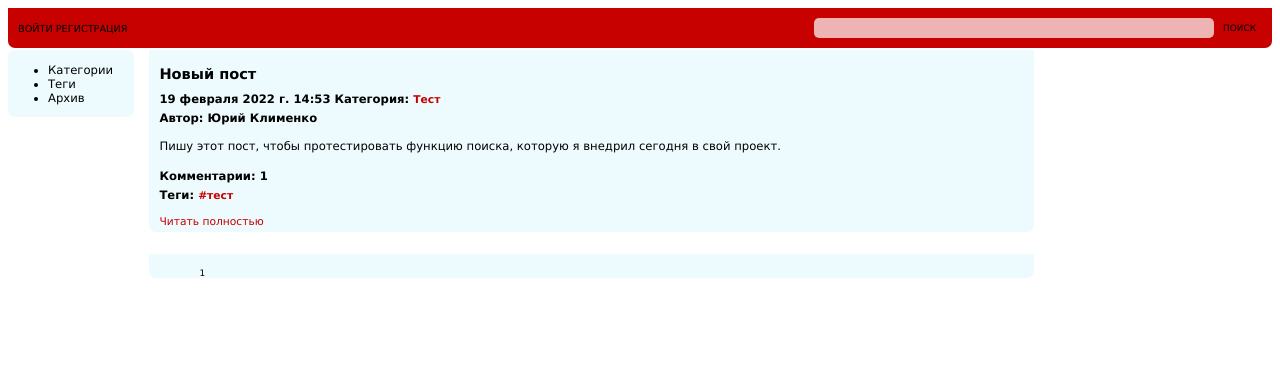
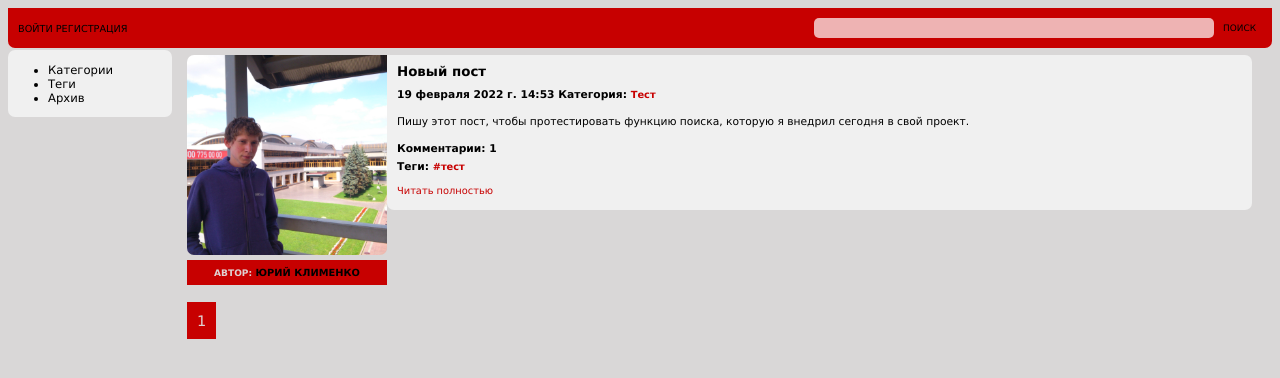
Before and after one commit to YYKlimenko/Blog, a Django app: a page that uses blog/templates/blog/base.html in a window 1280 px wide. Shown: the top 378 px of the page. Run offline with Django 4.2, Linux system fonts and the light colour scheme; data comes from the database, SQL or seed files in the repository; both versions use the stored data as it was after the commit.

Commit message:
CSS-оформление, дальнейшая проработка

```diff
--- a/blog/static/blog/css/styles.css
+++ b/blog/static/blog/css/styles.css
@@ -2,6 +2,14 @@
     box-sizing: border-box;
     font-family: Verdana, Helvetica, Arial, sans-serif;
     font-size: 92%;
+}
+
+a{
+    text-decoration: none
+}
+
+body{
+    background: #d9d7d7;
 }
 
 *:focus {outline:none !important}
@@ -19,8 +27,13 @@ input[type=text]:hover{
     opacity:100%;
 }
 
+img{
+    width: 10%;
+    height: 10%;
+}
 
 .page{
+        background: #e0d3d3;
         display: flex;
         flex-direction: column;
 }
@@ -28,7 +41,6 @@ input[type=text]:hover{
 
 /* HEADER */
 .header{
-        width:100%;
         padding-left: 10px;
         padding-right: 10px;
         line-height: 40px;
@@ -43,6 +55,7 @@ input[type=text]:hover{
 }
 
 .login_info{
+
    color:#e0d3d3;
 }
 .login_info a{
@@ -56,10 +69,7 @@ input[type=text]:hover{
 
 .login_info a:hover{
         color: #e0d3d3;
-
-
 }
-
 .search-form{
 
 }
@@ -82,36 +92,72 @@ input[type=text]:hover{
 
 /* BODY */
 .body_page{
+    align-items: flex-start;
+    background: #d9d7d7;
     padding-top:2px;
     display: flex;
     flex-direction: row;
     justify-content: flex-start;
+}
+
+.sidebar{
+        flex-grow:1;
+        background: #f0f0f0;
+        border-radius: 7px 7px 7px 7px;
+        font-size: 120%;
+        padding-right:20px;
+        }
+
+.cont{
+    display: flex;
+    flex-direction: column;
+    flex-grow:7;
+    margin-left: 15px;
+}
+
+.content{
         align-items: flex-start;
+        display: flex;
+        flex-direction: row;
+        justify-content: flex-start;
+        border:0px solid black;
+        padding-top: 5px;
+        padding-right: 20px;
+        margin-bottom: 5px;
 
 }
-.sidebar{
-        flex-grow:1;
-        min-width: 10%;
-        max-width:10%;
-        background: #edfbff;
-        border-radius: 7px 7px 7px 7px;
-        font-size: 120%;
+.block-titul img{
+    display: flex;
+    flex-direction: column;
 }
-.cont{
-        max-width: 70%;
-        flex-grow:7;
-        margin-left: 15px;
+
+.block-titul-image img{
+    object-fit: cover;
+    height: 200px;
+    width: 200px;
+    border-radius: 7px 0px 7px 7px;
 
 }
 
-.content{
-        border:0px solid black;
-        padding-top: 5px;
+.block-titul-author{
+    height: 25px;
+    line-height: 25px;
+    text-align: center;
+    background: #c70000;
+    text-transform: uppercase;
+}
+
+.author{
+    color: #e0d3d3;
+}
+
+
+.block-text{
+    flex-grow:1;
+    background: #f0f0f0;
     padding-left: 10px;
-        padding-right: 20px;
-        margin-bottom: 5px;
-        background: #edfbff;
-        border-radius: 0px 0px 7px 7px;
+    padding-right: 10px;
+    border-radius: 0px 7px 7px 7px;
 }
 
 .content h1{
@@ -138,3 +184,39 @@ input[type=text]:hover{
 .content a:hover{
     text-decoration: underline;
 }
+
+
+.paginator{
+    display: flex;
+    flex-direction: row;
+    justify-content: flex-start;
+
+
+}
+
+.paginator2{
+    font-size: 150%;
+    background: #c70000;
+    color: #e0d3d3;
+    border: 0px solid black;
+    padding: 10px;
+    margin-right: 5px;
+
+}
+
+.paginator3{
+    font-size: 150%;
+    background: #f0f0f0;
+    border: 0px solid black;
+    padding: 10px;
+    margin-right: 5px;
+}
+.paginator3 a{
+    text-decoration: none;
+}
+
+.paginator3:hover{
+    background: #c70000;
+    color: #e0d3d3;
+    text-decoration: none;
+}
--- a/blog/templates/blog/base.html
+++ b/blog/templates/blog/base.html
@@ -16,7 +16,7 @@
         <div class="header">
             <div class="login_info">
             {% if request.user.is_authenticated %}
-            Добро пожаловать, {{ user.username }}<a href="{% url 'logout' %}">   Выйти</a>
+            Добро пожаловать, {{ user.username }}<a href="{% url 'logout' %}"> Выйти</a>
             {% else %}
             <a href="{% url 'login' %}"> Войти </a><a href="{% url 'register' %}"> Регистрация </a>
             {% endif %}
@@ -38,8 +38,9 @@
                      <li>Архив</li>
                 </ul>
             </div>
-            <div class="cont">{% block content %} {% endblock %}</div>
-    </div>
+          <div class="cont">{% block content %} {% endblock %}</div>
+        </div>
+     </div>
 
 </body>
 </html>
--- a/blog/templates/blog/index.html
+++ b/blog/templates/blog/index.html
@@ -2,35 +2,50 @@
 
 {% block title %} Блог — Главная страница {% endblock %}
 
-
 {% block content %}
-
     {% for post in posts %}
         <div class="content">
-        <h1 id="{{ post.id }}">{{ post.title }}</h1>
+            <div class="block-titul">
+                <div class="block-titul-image">
+                    <img src="{{ post.image.url }}"></img>
+                </div>
+                <div class="block-titul-author">
+                    <h3><span class="author">Автор:</span> {{ post.author.first_name }} {{ post.author.last_name }} </h3>
+                </div>
+            </div>
+            <div class="block-text">
+            <h1>{{ post.title }}</h1>
             <h3>{{ post.date_pub }} Категория: <a href="{% url 'blog:category' post.category.slug %}"> {{post.category}} </a></h3>
-        <h3>Автор: {{ post.author.first_name }} {{ post.author.last_name }} </h3>
+
 
              <p>{{ post.preview_text|linebreaks }}</p>
             <h3>Комментарии: {{ post.comments_count }}</h3>
             <h3>Теги: {% for tag in post.tags.all %} <a href="{% url 'blog:tag' tag.slug %}"> #{{ tag }}</a> {% endfor %}</h3>
             <a href="{{ post.get_absolute_url }}">   <p>Читать полностью</p></a></b>
             </div>
+        </div>
+
 
     {% endfor %}
     <br>
 
 
-  <div class="content">
-<ul>
+
+<div class="paginator">
     {% for page in paginator.page_range %}
+
     {% if page_obj.number == page %}
-    {{ page }}
+    <div class="paginator2">{{ page }} </div>
     {% elif page >= page_obj.number|add:-2 and page <= page_obj.number|add:2 %}
-    <a href="?page={{ page }}">{{ page }}</a>
+
+    <a href="?page={{ page }}"><div class="paginator3">{{ page }}</div></a>
     {% endif %}
+
+
     {% endfor %}
+</div>
 
-</ul>
+
+
 </div>
 {% endblock %}
--- a/blog/views.py
+++ b/blog/views.py
@@ -10,10 +10,10 @@ from blog.forms import AddCommentForm, SearchForm
 
 def control_empty(get_queryset):
         def wrapper(self):
-            object = get_queryset(self)
-            if len(object) == 0:
+            obj = get_queryset(self)
+            if len(obj) == 0:
                 raise Http404
-            return object
+            return obj
         return wrapper
 
 
@@ -53,9 +53,9 @@ class ShowPost(FormMixin, DetailView):
         return context
 
     def get_success_url(self):
-        return reverse_lazy('post', kwargs = {'category_slug':self.object.category.slug, 'post_slug':self.object.slug})
+        return reverse_lazy('blog:post', kwargs = {'category_slug':self.object.category.slug, 'post_slug':self.object.slug})
 
-    def post(self, request):
+    def post(self, request, *args, **kwargs):
         self.object = self.get_object()
         form = self.get_form()
         like = request.POST.get('like', None)
@@ -88,7 +88,7 @@ class PostListData(FormMixin):
     model = Post
     context_object_name = 'posts'
     template_name = 'blog/index.html'
-    paginate_by = 5
+    paginate_by = 2
     form_class = SearchForm
 
     def get_success_url(self):
@@ -107,7 +107,7 @@ class PostListView(PostListData, ListView):
                                    ).defer('text', 'is_published', 'author__avatar', 'author__date_joined',
                                            'author__is_active', 'author__is_staff', 'author__is_superuser',
                                            'author__password', 'author__username', 'author__email',
-                                           'author__last_login', 'image'
+                                           'author__last_login'
                                     ).annotate(comments_count=Count('comments'))
 
 
```
Also changed, not shown: db.sqlite3, 1 other file. Lines whose indentation alone changed are shown as unchanged.
